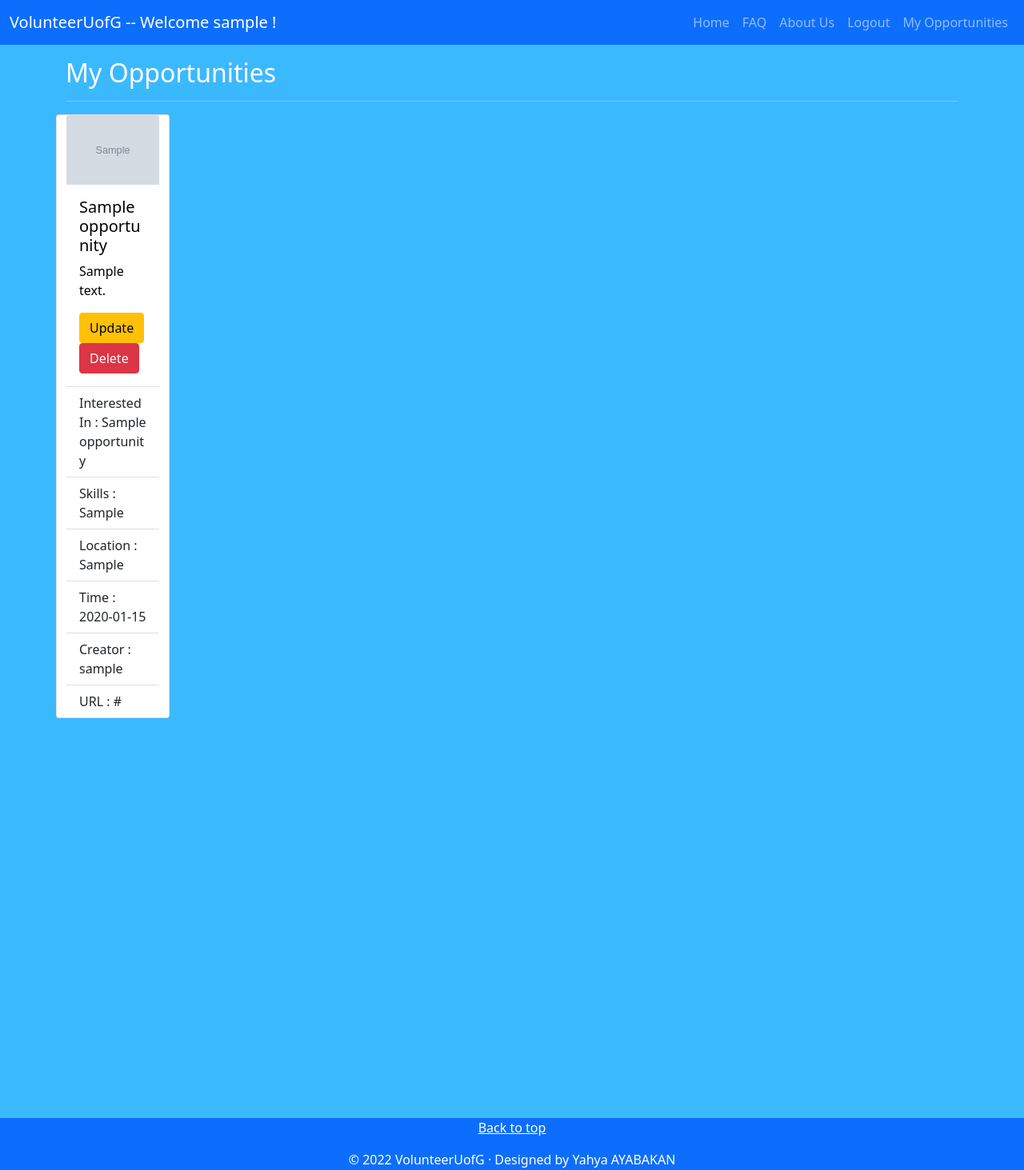
After one commit to yahyayabakan/volunteerUofG, a Django app: page /myOpportunities/ in a window 1280 px wide. The commit adds this page. Shown: the whole page at 80% size. Run offline with Django 4.2, Linux system fonts and the light colour scheme; a user stored in the database is signed in; tables that the repository leaves empty hold one stand-in row (values such as "Sample post"); grey boxes marked "Sample" are stand-in pictures.

Commit message:
finished crud operations

```diff
--- a/volunteerUofG/templates/volunteerUofG/base.html
+++ b/volunteerUofG/templates/volunteerUofG/base.html
@@ -39,11 +39,13 @@
                             <a class="nav-link" href="http://127.0.0.1:8000/">Home</a
                 >
               </li>
+              {% if not user.is_authenticated %}
               <li class="nav-item">
                 <a class="nav-link" href="http://127.0.0.1:8000/login/"
                   >Login</a
                 >
               </li>
+              {% endif %}
 
               <li class="nav-item">
                 <a class="nav-link" href="http://127.0.0.1:8000/faq/">FAQ</a>
@@ -52,26 +54,49 @@
                         <li class="nav-item">
                             <a class="nav-link" href="http://127.0.0.1:8000/aboutUs/">About Us</a>
                         </li>
+                        {% if user.is_authenticated %}
 
                         <li class="nav-item">
                             <a class="nav-link" href="{% url 'volunteerUofG:logout' %}">Logout</a>
                         </li>
+
+                        <li class="nav-item">
+                            <a class="nav-link" href="{% url 'volunteerUofG:myOpportunities' %}">My Opportunities</a>
+                        </li>
+
+
+
+
+                        {% endif %}
+
                     </ul>
                 </div>
             </div>
         </nav>
         {% block content %}{% endblock content %}
     </div>
-    <footer class="bg-primary" style="position: fixed;
+    <footer class="bg-primary" style="position: auto;
     left: 0;
     bottom: 0;
     width: 100%;
-
+    height: 65px;
     color: white;
-    text-align: center;">
+    text-align: center;
+    margin-top: 500px;">
         <p class="float-right"><a style="color: white;" href="#">Back to top</a></p>
         <p>&copy; 2022 VolunteerUofG &middot; Designed by Yahya AYABAKAN</p>
     </footer>
+
+    <!--<footer class="text-center text-white fixed-bottom bg-primary">
+
+
+         Copyright
+        <div class="text-center p-3">
+            © 2022 Copyright:
+            <a class="text-white">VolunteerUofG Designed By Yahya AYABAKAN</a>
+        </div>
+       Copyright
+    </footer>-->
 
 
 
--- a/volunteerUofG/templates/volunteerUofG/faq.html
+++ b/volunteerUofG/templates/volunteerUofG/faq.html
@@ -47,5 +47,5 @@
                 </div>
             </div>
         </div>
-
-        {% endblock content %}
+    </div>
+    {% endblock content %}
--- /dev/null
+++ b/volunteerUofG/templates/volunteerUofG/myOpportunities.html
@@ -0,0 +1,46 @@
+{% extends "volunteerUofG/base.html" %} {% block content %}
+
+
+
+
+<div class="container mt-3 paddingrightleft">
+    <div class="col">
+        <h2>My Opportunities</h2>
+        <hr>
+    </div>
+
+    <div class="card-group">
+
+        <div class="row">
+            {% for opportunity in myOpportunities %}
+            <div class="card col-md-4" style="color: black;">
+                <img class="card-img-top" src="{{ opportunity.image }}" alt="Card image cap">
+                <div class="card-body">
+                    <h5 class="card-title">{{ opportunity.title }}</h5>
+                    <p class="card-text">{{ opportunity.description }}</p>
+                    <div>
+                        <a href="{% url 'volunteerUofG:updateOpportunity' opportunity.id %}"><button type="button" class="btn btn-warning">Update</button></a>
+                        <a href="{% url 'volunteerUofG:deleteOpportunity' opportunity.id %}"><button type="button" class="btn btn-danger">Delete</button></a>
+                    </div>
+
+
+                </div>
+                <ul class="list-group list-group-flush">
+                    <li class="list-group-item">Interested In : {{ opportunity.title }}</li>
+                    <li class="list-group-item">Skills : {{ opportunity.skills }}</li>
+                    <li class="list-group-item">Location : {{ opportunity.location }}</li>
+                    <li class="list-group-item">Time : {{ opportunity.time }}</li>
+                    <li class="list-group-item">Creator : {{ opportunity.creator }}</li>
+                    <li class="list-group-item">URL : {{ opportunity.url }}</li>
+
+                </ul>
+
+            </div>
+            {% endfor %}
+        </div>
+
+    </div>
+
+</div>
+
+{% endblock %}
--- a/volunteerUofG/urls.py
+++ b/volunteerUofG/urls.py
@@ -15,4 +15,7 @@ urlpatterns = [
     path('findAVolunteer/', views.findAVolunteer, name='findAVolunteer'),
     path('activeOpportunities/', views.activeOpportunities, name='activeOpportunities'),
     path('createAnOpportunity/', views.createAnOpportunity, name='createAnOpportunity'),
+    path('myOpportunities/', views.myOpportunities, name='myOpportunities'),
+    path('updateOpportunity/<str:pk>/', views.updateOpportunity, name='updateOpportunity'),
+    path('deleteOpportunity/<str:pk>/', views.deleteOpportunity, name='deleteOpportunity'),
 ]
--- a/volunteerUofG/views.py
+++ b/volunteerUofG/views.py
@@ -1,3 +1,5 @@
+from operator import truediv
+import this
 from django.http import HttpResponse
 from django.shortcuts import render
 from volunteerUofG.forms import OpportunityForm, UserForm, CharityForm, VolunteerForm
@@ -144,3 +146,69 @@ def user_login(request):
 def user_logout(request):
     logout(request)
     return redirect(reverse('volunteerUofG:index'))
+
+
+@login_required
+def myOpportunities(request):
+    allOpportunities = Opportunity.objects.all()
+
+
+    def isMyOpportunity(opportunity):
+        if opportunity.creator.user == request.user:
+            return True
+        else :
+            return False
+    context = {
+        "myOpportunities" : filter(isMyOpportunity, allOpportunities)
+    }
+    return render(request, "volunteerUofG/myOpportunities.html", context)
+
+
+"""def updateOpportunity(request, pk):
+    registered = False
+
+    if request.method == 'POST':
+
+
+
+        opportunity_form = OpportunityForm(request.POST)
+
+        if opportunity_form.is_valid():
+
+            opportunity = opportunity_form.save(commit=False)
+            opportunity.save()
+            registered = True
+
+
+        else:
+            print(opportunity_form.errors)
+    else:
+
+        opportunity_form = OpportunityForm()
+
+    return render(request, 'volunteerUofG/updateOpportunity.html', context={ 'opportunity_form' : opportunity_form, 'registered' : registered})"""
+
+def updateOpportunity(request, pk):
+    opportunity = Opportunity.objects.get(id = pk)
+
+    opportunity_form = OpportunityForm( instance = opportunity)
+
+
+    if request.method == 'POST':
+        opportunity_form = OpportunityForm(request.POST, instance = opportunity)
+        if opportunity_form.is_valid():
+            opportunity_form.save()
+            return redirect('/')
+
+    context = { 'opportunity_form' : opportunity_form }
+    return render(request, 'volunteerUofG/updateOpportunity.html', context)
+
+def deleteOpportunity(request, pk):
+    opportunity = Opportunity.objects.get(id = pk)
+
+    if request.method == 'POST':
+        opportunity.delete()
+        return redirect('/')
+
+    context = { 'opportunity' : opportunity }
+    return render(request, 'volunteerUofG/deleteOpportunity.html', context)
```
Also changed, not shown: volunteerUofG/templates/volunteerUofG/becomeAVolunteer.html (+6 -7 lines), volunteerUofG/templates/volunteerUofG/createAnOpportunity.html (+19 -1 lines), volunteerUofG/templates/volunteerUofG/deleteOpportunity.html (added, +19 -0 lines), volunteerUofG/templates/volunteerUofG/findAVolunteer.html (+6 -3 lines), volunteerUofG/templates/volunteerUofG/login.html (+0 -29 lines), volunteerUofG/templates/volunteerUofG/updateOpportunity.html (added, +32 -0 lines).
